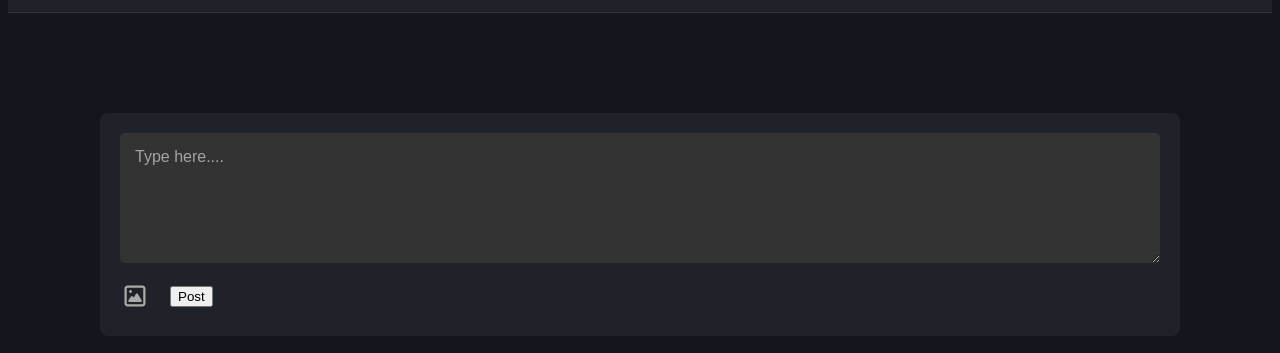
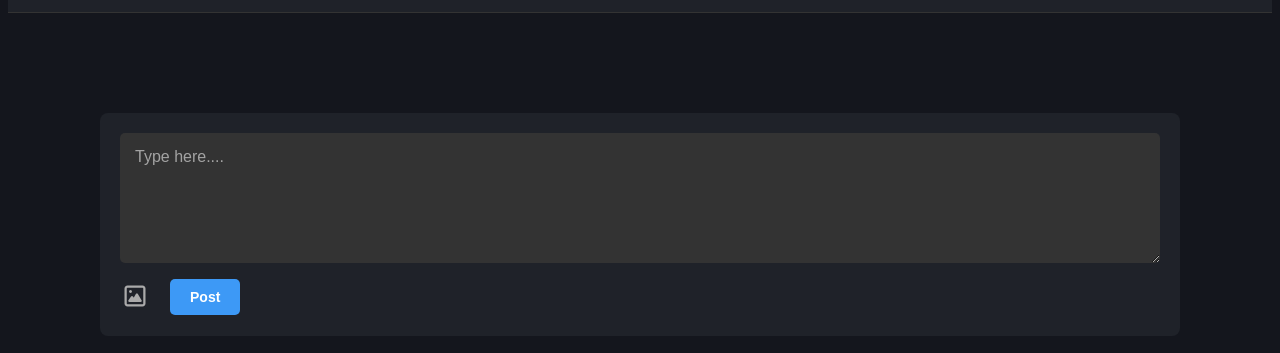
Before and after one commit to cBumang5598/Carlos-Daniel---Fakebook, a plain HTML site: page index.html in a window 1280 px wide. Shown: the part 97-450 px from the top of the page. Drawn offline with Linux system fonts and the light colour scheme.

Commit message:
Edited post button

```diff
--- a/assets/styles/styles.css
+++ b/assets/styles/styles.css
@@ -152,3 +152,13 @@ header {
 .upload-label:hover {
   color: #fff;
 }
+
+#post-btn {
+  background-color: rgb(61, 153, 246);
+  color: #fff;
+  font-weight: bold;
+  font-size: 14px;
+  border: none;
+  border-radius: 5px;
+  padding: 10px 20px;
+}
```
